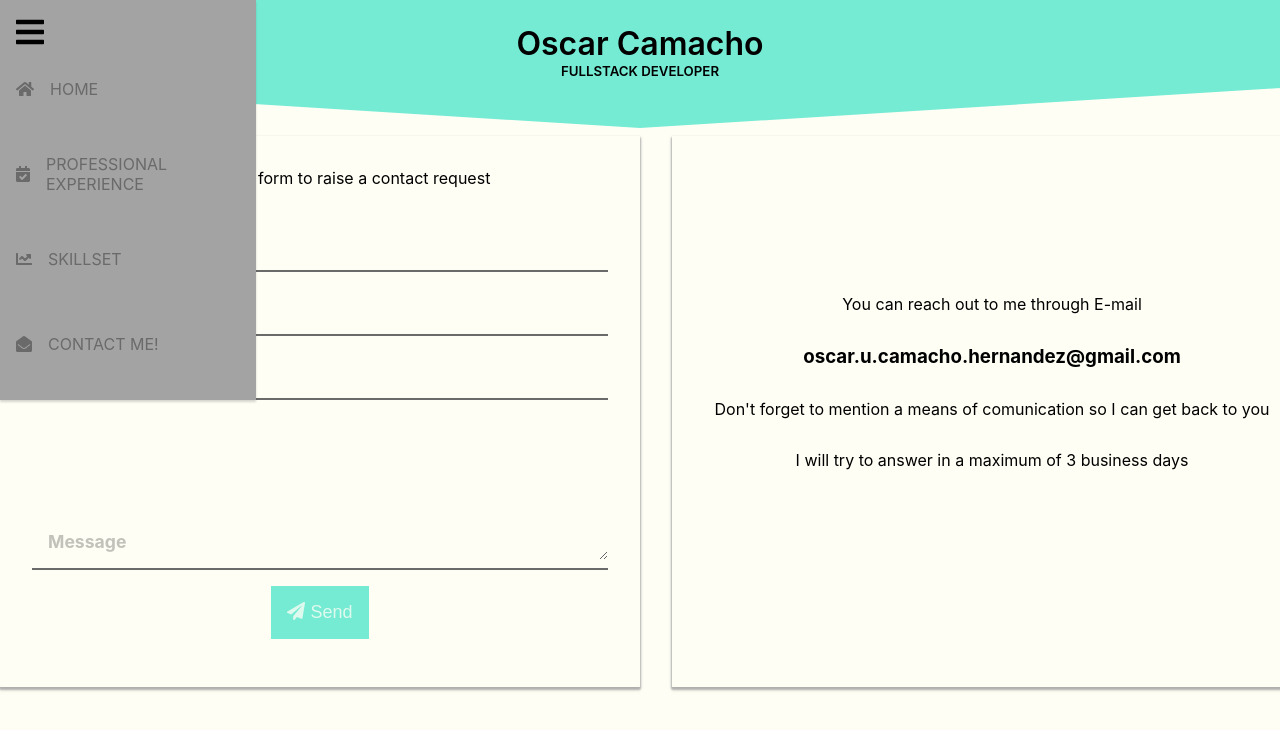
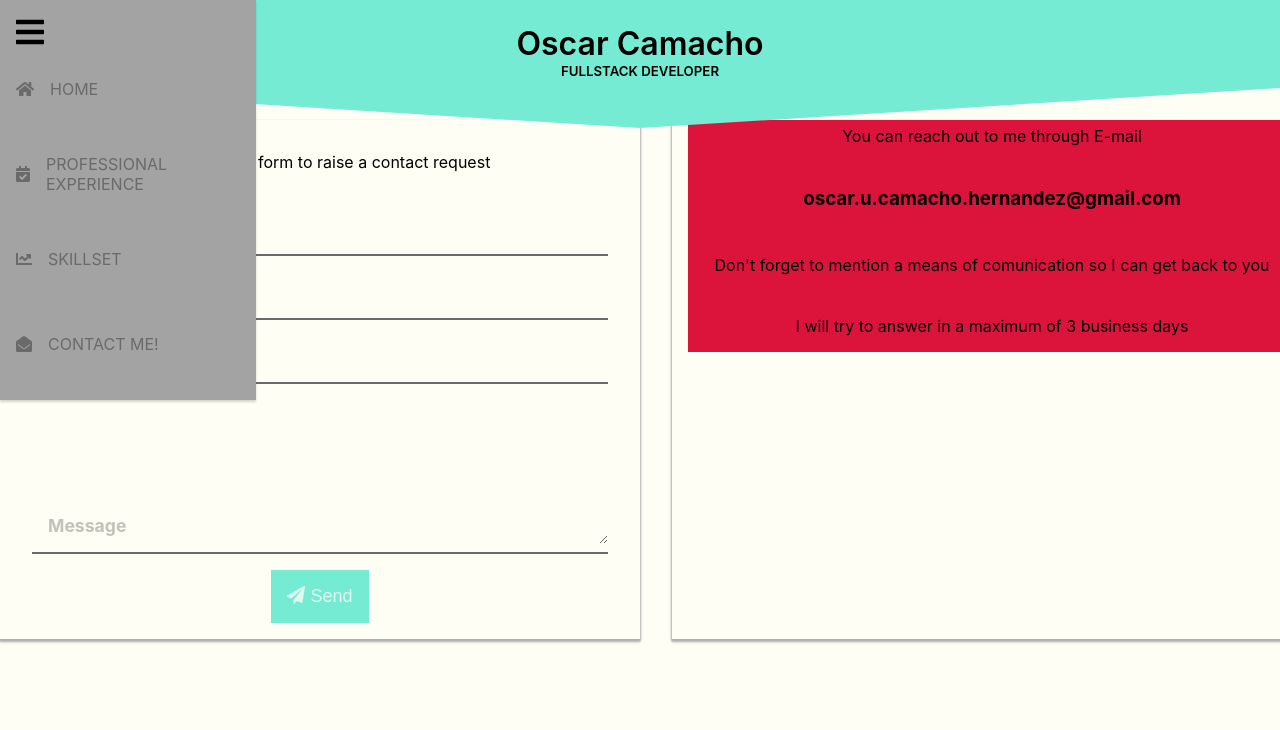
Before and after one commit to OscarCamacho/contact-page, an Angular app: page /contact in a window 1280 px wide. Shown: the top 730 px of the page. Built offline with nearby package versions, Linux system fonts and the light colour scheme.

Commit message:
Solved issues with Chrome

```diff
--- a/src/app/base/components/card/card.component.css
+++ b/src/app/base/components/card/card.component.css
@@ -14,5 +14,6 @@
 }
 
 .card-content {
-	margin: 1rem;
+	margin-left: 1rem;
+	margin-right: 1rem;
 }
--- a/src/app/contact/components/contactscreen/contactscreen.component.css
+++ b/src/app/contact/components/contactscreen/contactscreen.component.css
@@ -103,9 +103,15 @@ button:hover {
 	align-items: center;
 	text-align: justify;
 	flex-direction: column;
-	padding-top: 25%;
+	background: crimson;
+	margin: 0;
 }
 
 .contactInfoContainer * {
-	margin: 0.35rem;
+	margin-top: 0.35rem;
 }
+
+#contactInformation .card .card-content {
+	margin: 0;
+	background-color: darkgreen;
+}
--- a/src/app/contact/components/contactscreen/contactscreen.component.html
+++ b/src/app/contact/components/contactscreen/contactscreen.component.html
@@ -11,7 +11,7 @@
                 <input
                     id="name"
                     class="input"
-                    placeholder=""
+                    placeholder=" "
                     formControlName="name"
                 />
                 <label for="name" class="label">Name</label>
@@ -20,7 +20,7 @@
                 <input
                     id="subject"
                     class="input"
-                    placeholder=""
+                    placeholder=" "
                     formControlName="subject"
                 />
                 <label for="subject" class="label">Subject</label>
@@ -29,7 +29,7 @@
                 <input
                     id="email"
                     class="input"
-                    placeholder=""
+                    placeholder=" "
                     formControlName="email"
                 />
                 <label for="email" class="label">Email Address</label>
@@ -38,7 +38,7 @@
                 <textarea
                     id="email"
                     class="textarea"
-                    placeholder=""
+                    placeholder=" "
                     formControlName="message"
                 ></textarea>
                 <label for="email" class="textareaLabel">Message</label>
@@ -49,7 +49,7 @@
             </button>
         </form>
     </app-card>
-    <app-card id="contact information">
+    <app-card id="contactInformation">
         <div class="contactInfoContainer">
             <p>You can reach out to me through E-mail</p>
             <br />
--- a/src/styles.css
+++ b/src/styles.css
@@ -19,6 +19,7 @@ body {
     width: 100vw;
     height: 100vh;
     margin: 0px;
+    padding: 0px;
     overflow: hidden;
     background-color: var(--bg-primary);
 }
@@ -27,8 +28,8 @@ main {
     position: absolute;
     top: 7.5rem;
     left: 0;
-    width: 100vw;
-    height: 100vh;
+    width: 100%;
+    height: 100%;
     z-index: 1;
 }
 
@@ -38,6 +39,7 @@ main {
     width: 100vw;
     grid-template-columns: minmax(50%, 100%) minmax(50%, 100%);
     grid-auto-rows:  minmax(min-content, max-content);
+    grid-row: auto;
 }
 
 .text-justify {
```
